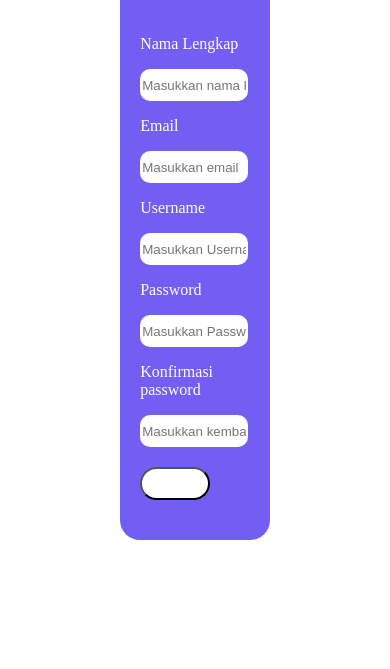
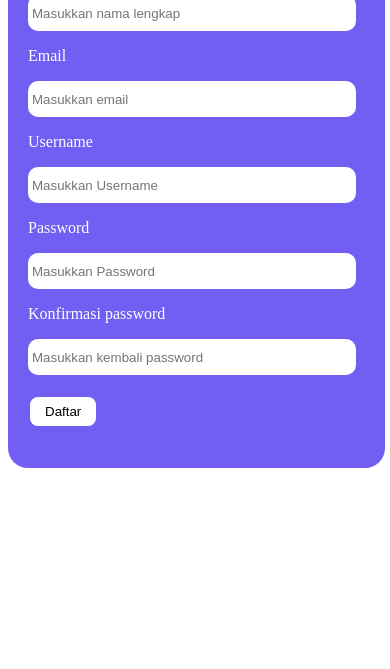
Before and after one commit to HusniNaufal/formregistrasi, a plain HTML site: page index.html in a window 390 px wide. Shown: the part 175-844 px from the top of the page. Drawn offline with Linux system fonts and the light colour scheme.

Commit message:
Update style.css

```diff
--- a/style.css
+++ b/style.css
@@ -14,15 +14,35 @@
   height: 30px;
   width: 95%;
   border-radius: 10px;
-  border: #fff 2px;
+  border: 2px solid #fff;
 }
 button {
   background-color: #ffffff;
-  border-radius: 20px;
   color: white;
   padding: 7px 15px;
   margin: 20px 0px;
+  transition: border-radius 0.3s ease;
+  border-radius: 10px;
 }
-button a {
+a button {
   text-decoration: none;
+  color: #000;
+  border: 2px solid #725ef3;
 }
+a button:hover {
+  color: white;
+  border: 2px solid #fff;
+}
+
+button:hover {
+  background-color: #725ef3;
+  color: #fff;
+  border-radius: 20px;
+}
+
+@media (max-width: 1000px) {
+  .card {
+    width: 90%;
+    margin: 0 auto;
+  }
+}
```
